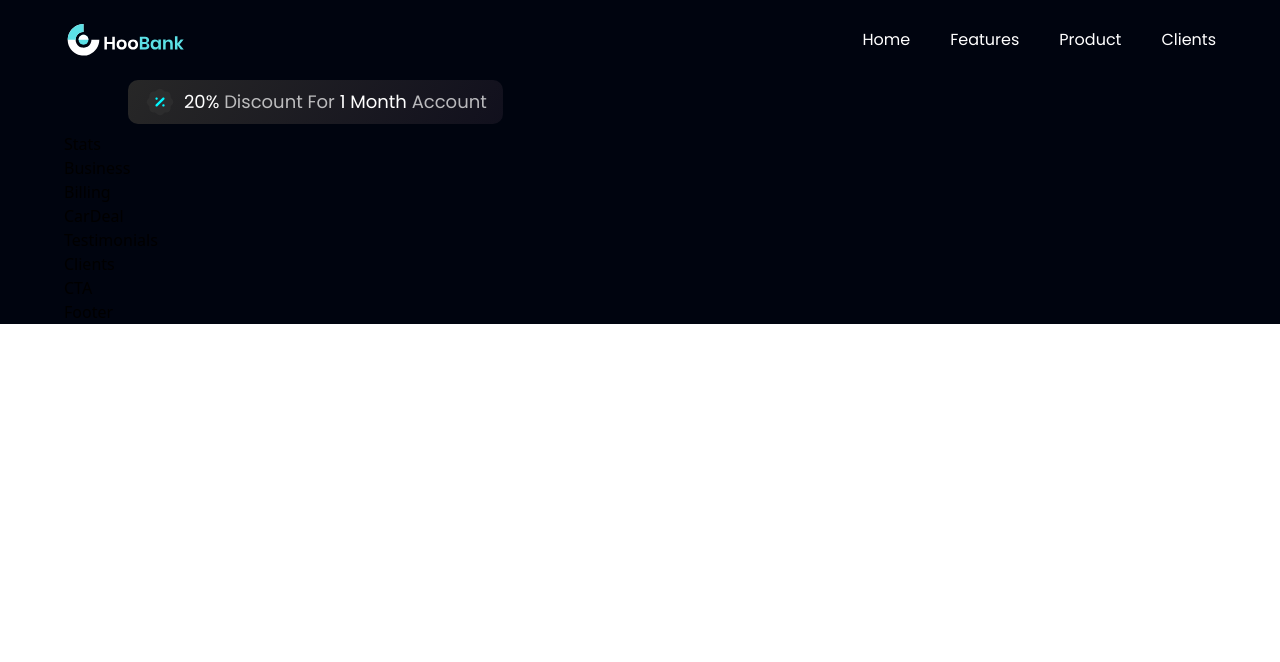
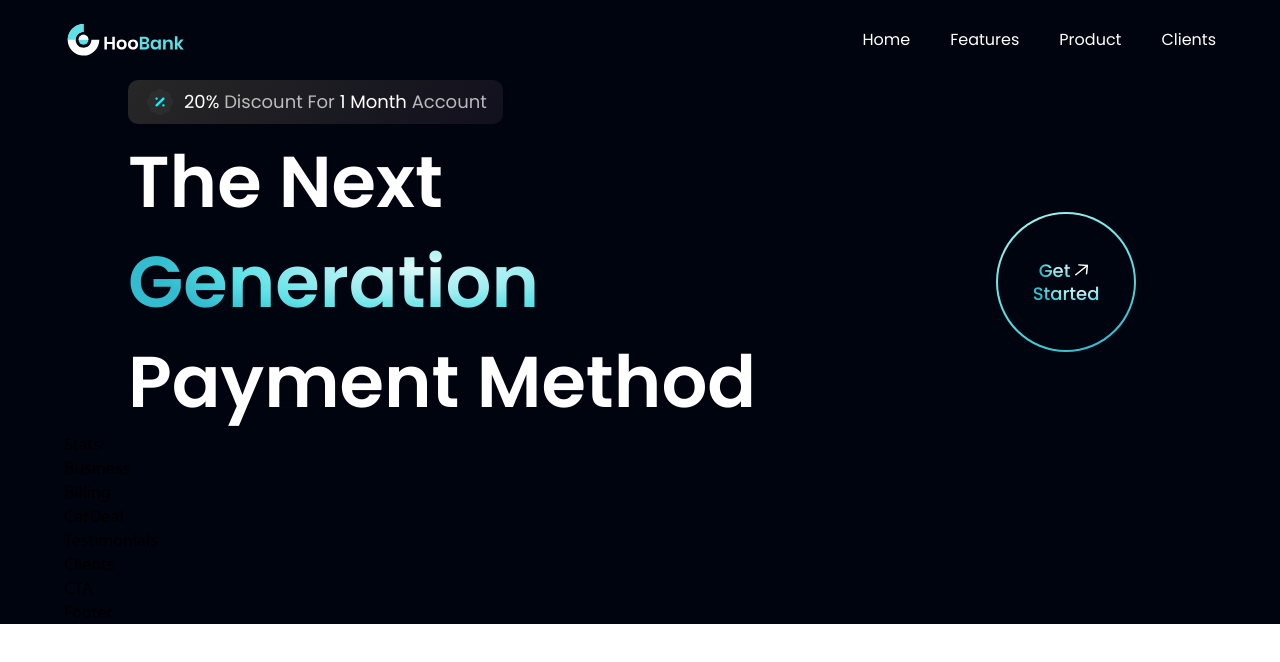
Before and after one commit to podestal/bank-tailwind-landing, a React (Vite) app: page / in a window 1280 px wide. Shown: the top 662 px of the page. Built offline with nearby package versions, Linux system fonts and the light colour scheme.

Commit message:
get started component

```diff
--- a/src/components/GetStarted.jsx
+++ b/src/components/GetStarted.jsx
@@ -1,8 +1,21 @@
-import React from 'react'
+import styles from "../style"
+import { arrowUp } from "../assets"
 
 const GetStarted = () => {
   return (
-    <div>GetStarted</div>
+    <div className={`${styles.flexCenter} w-[140px] h-[140px] rounded-full bg-blue-gradient p-[2px] cursor-pointer`}>
+        <div className={`${styles.flexCenter} flex-col bg-primary w-[100%] h-[100%] rounded-full`}>
+            <div className={`${styles.flexStart} flex-row`}>
+                <p className="font-poppins font-medium text-[18px] leading-[23px]">
+                    <span className="text-gradient">Get </span>
+                </p>
+                <img className="w-[23px] h-[23px] object-contain" src={arrowUp} alt="" />
+            </div>
+            <p className="font-poppins font-medium text-[18px] leading-[23px]">
+                <span className="text-gradient">Started </span>
+            </p>
+        </div>
+    </div>
   )
 }
 
--- a/src/components/Hero.jsx
+++ b/src/components/Hero.jsx
@@ -1,5 +1,6 @@
 import styles from "../style"
 import { discount, robot } from "../assets"
+import GetStarted from "./GetStarted"
 
 const Hero = () => {
   return (
@@ -14,6 +15,17 @@
                     Account
                 </p>
             </div>
+            <div className="flex flex-row justify-between items-center w-full">
+                <h1 className="flex-1 font-poppins font-semibold ss:text-[72px] text-[52px] text-white ss:leading-[100px] leading-[75px]">
+                The Next
+                <br className="sm:block hidden"/>
+                <span className="text-gradient">Generation </span>
+                <br className="sm:block hidden"/>
+                Payment Method</h1>
+                <div className="ss:flex hidden md:mr-4 mr-0">
+                    <GetStarted />
+                </div>
+            </div>
         </div>
     </section>
   )
```
